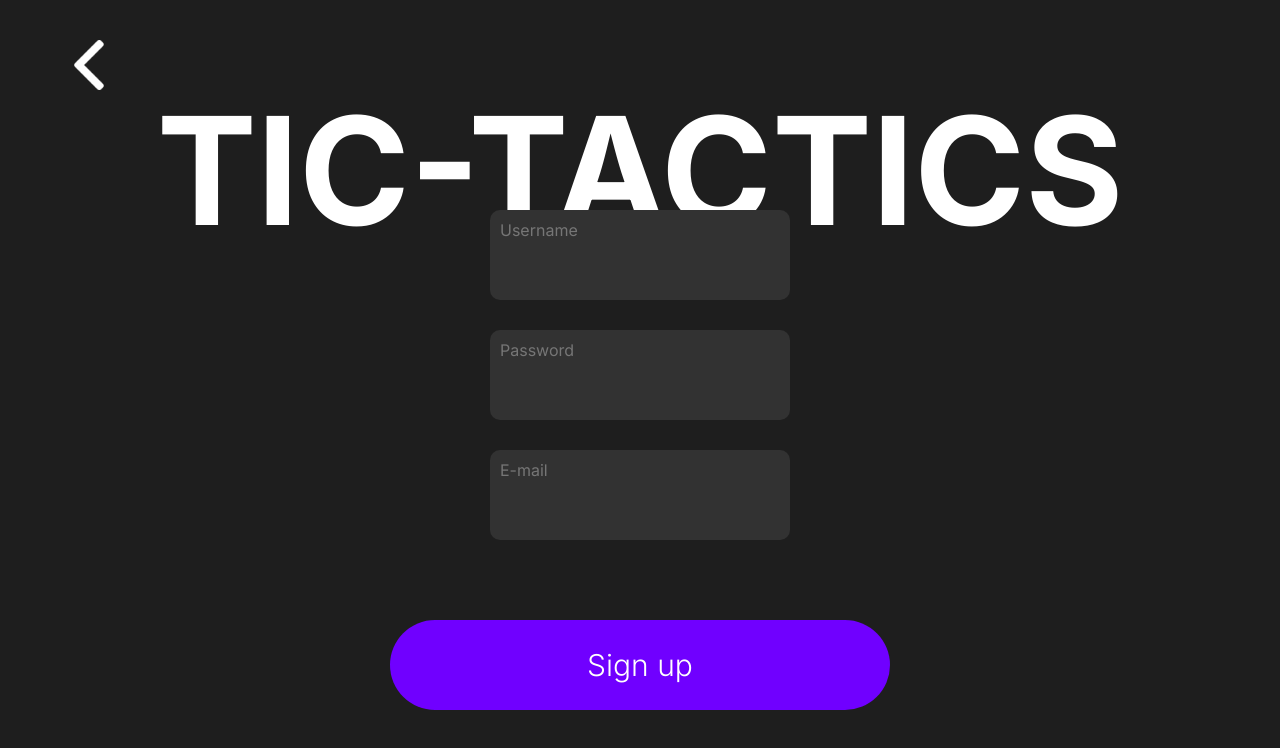
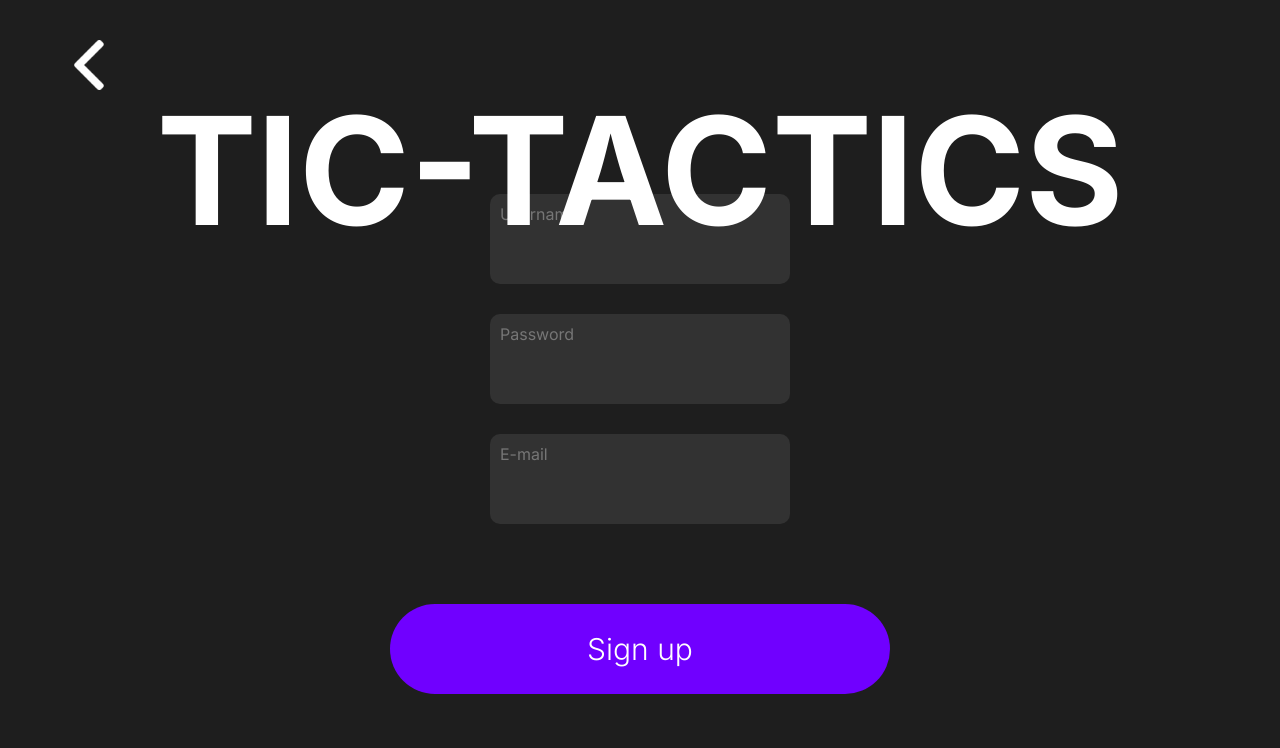
Before and after one commit to sahadsawatbp/Web-Design_TicTacTics, a website with bundled scripts: page public/register.html in a window 1280 px wide. Built offline with nearby package versions, Linux system fonts and the light colour scheme; no server answers.

Commit message:
Update styles.css

```diff
--- a/public/css/styles.css
+++ b/public/css/styles.css
@@ -22,6 +22,7 @@ body,html{
     align-items: center;
     justify-content: center;
     flex-direction: column;
+    overflow-x: hidden;
 }
 
 .container h1{
@@ -175,7 +176,7 @@ h3{
 }
 
 input:checked + .slider {
-  background-color: #2196F3;
+  background-color: #7000FF;
 }
 
 input:focus + .slider {
@@ -334,6 +335,5 @@ input:checked + .slider:before {
 }
 
 #login-signup-container{
-  position: absolute;
-  top: 10%;
+  margin-top: 10%;
 }
```
